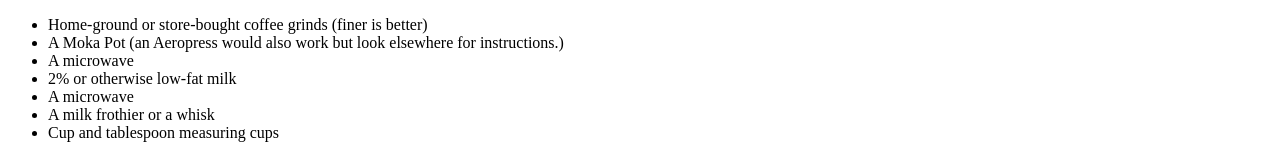
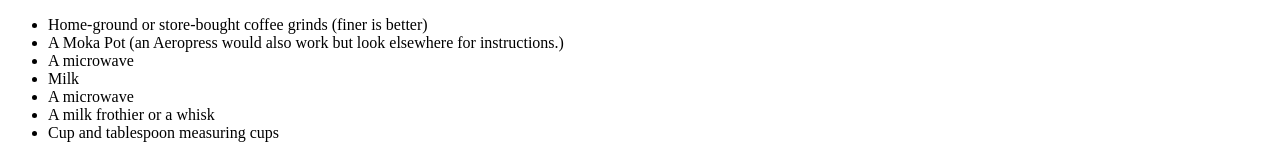
Before and after one commit to Lunarnovaa/odin-recipes, a plain HTML site: page recipes/latte.html in a window 1280 px wide. Shown: the part 530-690 px from the top of the page. Drawn offline with Linux system fonts and the light colour scheme.

Commit message:
Remove Low-Fat Requirement From Milk

```diff
--- a/recipes/latte.html
+++ b/recipes/latte.html
@@ -24,7 +24,7 @@
         <li>Home-ground or store-bought coffee grinds (finer is better)</li>
         <li>A Moka Pot (an Aeropress would also work but look elsewhere for instructions.)</li>
         <li>A microwave</li>
-        <li>2% or otherwise low-fat milk</li>
+        <li>Milk</li>
         <li>A microwave</li>
         <li>A milk frothier or a whisk</li>
         <li>Cup and tablespoon measuring cups</li>
```
